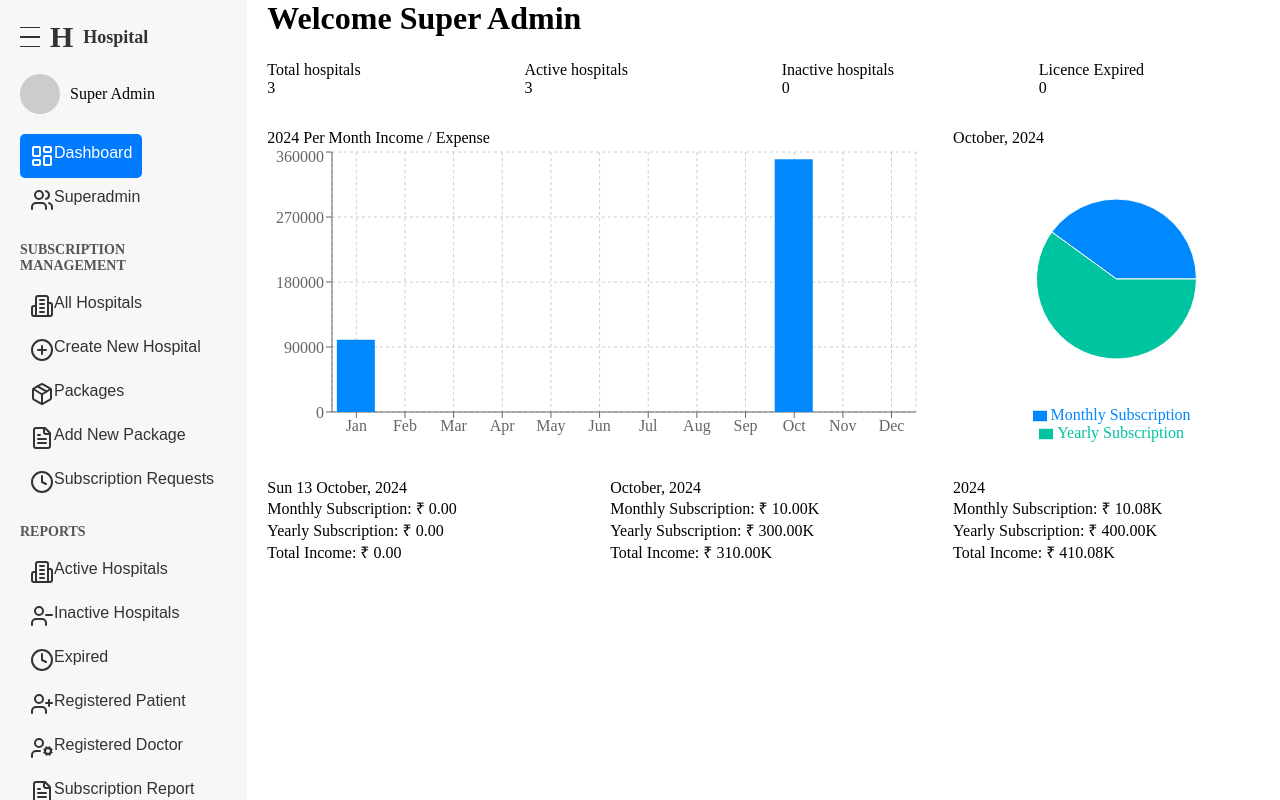
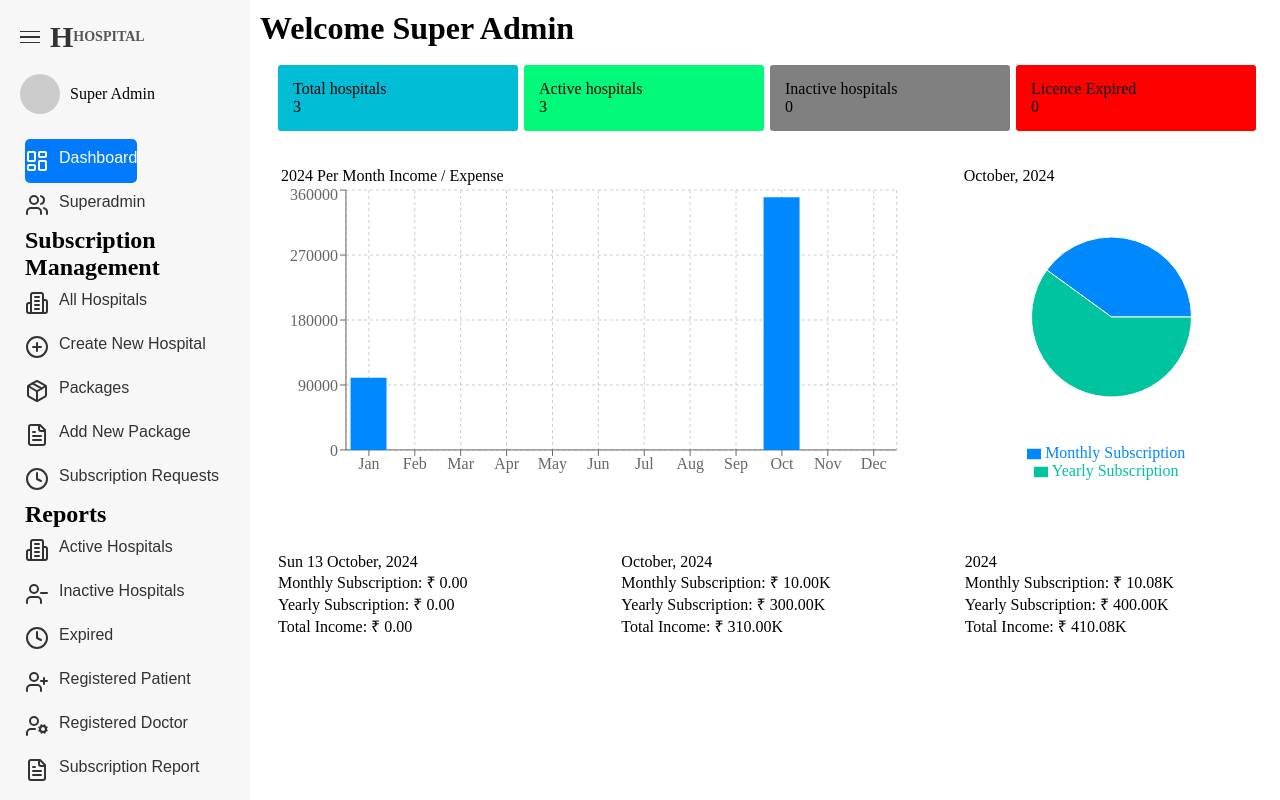
Before and after one commit to Manoj-kumar2305/Hospital_Management_System, a Next.js app: page /admin in a window 1280 px wide. Built offline with nearby package versions, Linux system fonts and the light colour scheme.

Commit message:
changes to styles by creating seperate css files

```diff
--- a/src/app/admin/Sidebar.js
+++ b/src/app/admin/Sidebar.js
@@ -2,6 +2,7 @@
 
 import React, { useState, useEffect } from 'react';
 import Link from 'next/link';
+import styles from './Sidebar.module.css';
 import { usePathname, useRouter } from 'next/navigation';
 import {
   LayoutDashboard,
@@ -92,145 +93,35 @@ export default function Sidebar({ initialMenuOpen = true }) {
 
   return (
     <>
-      <style jsx>{`
-        .sidebar {
-          width: ${isMenuOpen ? '250px' : '80px'};
-          background-color: #f7f7f7;
-          height: 100vh;
-          display: flex;
-          flex-direction: column;
-          padding: 20px;
-          transition: width 0.3s ease;
-        }
-
-        .sidebar-header {
-          display: flex;
-          align-items: center;
-          margin-bottom: 20px;
-        }
-
-        .sidebar-logo {
-          font-size: 30px;
-          font-weight: bold;
-          color: #333;
-          margin-right: 10px;
-        }
-
-        .sidebar-title {
-          font-size: 18px;
-          font-weight: bold;
-          color: #333;
-          display: ${isMenuOpen ? 'block' : 'none'};
-        }
-
-        .sidebar-user {
-          margin-bottom: 20px;
-          display: ${isMenuOpen ? 'block' : 'none'};
-        }
-
-        .sidebar-user-details {
-          display: flex;
-          align-items: center;
-        }
-
-        .sidebar-user-avatar {
-          width: 40px;
-          height: 40px;
-          background-color: #ccc;
-          border-radius: 50%;
-          margin-right: 10px;
-        }
-
-        .sidebar-nav {
-          display: flex;
-          flex-direction: column;
-          align-self: center;
-        }
-
-        .sidebar-nav-header {
-          font-size: 14px;
-          font-weight: bold;
-          text-transform: uppercase;
-          color: #555;
-          margin-top: 20px;
-          margin-bottom: 10px;
-          display: ${isMenuOpen ? 'block' : 'none'};
-        }
-
-        .sidebar-nav-item {
-          display: flex;
-          align-self: center;
-          padding: 10px;
-          border-radius: 5px;
-          font-size: 16px;
-          font-weight: normal;
-          color: #333;
-          background-color: transparent;
-          border: none;
-          cursor: pointer;
-          transition: background-color 0.3s ease;
-        }
-
-        .sidebar-nav-item:hover {
-          background-color: #e0e0e0;
-        }
-
-        .sidebar-nav-item-active {
-          background-color: #007bff;
-          color: white;
-        }
-
-        .sidebar-nav-icon {
-          margin-right: ${isMenuOpen ? '10px' : '0'};
-          width: 16px;
-          height: 16px;
-        }
-
-        .hamburger-menu {
-          display: ${isClient && window.innerWidth <= 768 ? 'none' : 'flex'};
-          flex-direction: column;
-          cursor: pointer;
-          margin-right: 10px;
-        }
-
-        .hamburger-menu-line {
-          width: 20px;
-          height: 1.5px;
-          background-color: #333;
-          margin: 4px 0;
-        }
-      `}</style>
-      <div className="sidebar">
-        <div className="sidebar-header">
-          <div className="hamburger-menu" onClick={toggleMenu}>
-            <div className="hamburger-menu-line"></div>
-            <div className="hamburger-menu-line"></div>
-            <div className="hamburger-menu-line"></div>
+      <div className={`${styles.sidebar} ${isMenuOpen ? styles.sidebarOpen : styles.sidebarClosed}`}>
+        <div className={styles.sidebarHeader}>
+          <div className={styles.hamburgerMenu} onClick={toggleMenu}>
+            <div className={styles.hamburgerMenuLine}></div>
+            <div className={styles.hamburgerMenuLine}></div>
+            <div className={styles.hamburgerMenuLine}></div>
           </div>
-          <div className="sidebar-logo">H</div>
-          <span className="sidebar-title">Hospital</span>
+          <div className={styles.sidebarLogo}>H</div>
+          <span className={styles.sidebarTitle}>Hospital</span>
         </div>
-        <div className="sidebar-user">
-          <div className="sidebar-user-details">
-            <div className="sidebar-user-avatar"></div>
+        <div className={styles.sidebarUser}>
+          <div className={styles.sidebarUserDetails}>
+            <div className={styles.sidebarUserAvatar}></div>
             <span>Super Admin</span>
           </div>
         </div>
-        <nav className="sidebar-nav">
+        <nav className={styles.sidebarNav}>
           {menuItems.map((item, index) =>
             item.isHeader ? (
-              <h2 key={index} className="sidebar-nav-header">
+              <h2 key={index} className={styles.sidebarNavHeader}>
                 {item.label}
               </h2>
             ) : (
               <Link key={index} href={item.href} passHref>
                 <button
-                  className={`sidebar-nav-item ${
-                    pathname === item.href
-                      ? 'sidebar-nav-item-active'
-                      : ''
+                  className={`${styles.sidebarNavItem} ${
+                    pathname === item.href ? styles.sidebarNavItemActive : ''
                   }`}>
-                  {item.icon && <item.icon className="sidebar-nav-icon" />}
+                  {item.icon && <item.icon className={styles.sidebarNavIcon} />}
                   {isMenuOpen && item.label}
                 </button>
               </Link>
--- /dev/null
+++ b/src/app/admin/Sidebar.module.css
@@ -0,0 +1,138 @@
+.sidebar {
+  background-color: #f7f7f7;
+  height: 100vh;
+  display: flex;
+  flex-direction: column;
+  padding: 20px;
+  transition: width 0.3s ease;
+}
+
+.sidebarHeader {
+  display: flex;
+  margin-bottom: 20px;
+}
+
+.hamburgerMenu {
+  flex-direction: column;
+  cursor: pointer;
+  margin-right: 10px;
+  align-self: center;
+}
+
+.hamburgerMenuLine {
+  width: 20px;
+  height: 1.5px;
+  background-color: #333;
+  margin: 4px 0;
+}
+
+.sidebarLogo {
+  font-size: 30px;
+  font-weight: bold;
+  color: #333;
+}
+
+.sidebarTitle {
+  font-size: 14px;
+  font-weight: bold;
+  text-transform: uppercase;
+  color: #555;
+  align-self: center;
+}
+
+.sidebarUser {
+  margin-bottom: 20px;
+}
+
+.sidebarNav {
+  display: flex;
+  flex-direction: column;
+  align-self: center;
+  margin: 5px;
+
+}
+
+.sidebarNavItem {
+  display: flex;
+  padding-top: 10px;
+  padding-bottom: 10px;
+  align-self: center;
+  border-radius: 5px;
+  font-size: 16px;
+  font-weight: normal;
+  color: #333;
+  background-color: transparent;
+  border: none;
+  cursor: pointer;
+  transition: background-color 0.3s ease;
+}
+
+.sidebarNavItem:hover {
+  background-color: #e0e0e0;
+}
+
+.sidebarNavItemActive {
+  background-color: #007bff;
+  color: white;
+}
+
+.sidebarNavIcon {
+  margin-right: 10px;
+}
+
+.sidebarUserDetails {
+  display: flex;
+  align-items: center;
+}
+
+.sidebarUserAvatar {
+  width: 40px;
+  height: 40px;
+  background-color: #ccc;
+  border-radius: 50%;
+  margin-right: 10px;
+}
+
+.sidebarClosed {
+  width: 60px;
+  .sidebarTitle {
+    display: none;
+  }
+  .sidebarNavItemText {
+    display: none;
+  }
+  .sidebarNavItem {
+    justify-content: center;
+  }
+  .sidebarNavIcon {
+    margin-right: 0;
+  }
+  .sidebarUser {
+    display: none;
+  }
+  .sidebarNavHeader {
+    display: none;
+  }
+  .sidebarNavItemActive {
+    background-color: #007bff;
+    color: white;
+  }
+  .sidebarUserAvatar {
+    margin-right: 0;
+  }
+  .sidebarLogo{
+    display: none;
+  }
+}
+
+.sidebarOpen {
+  width: 250px;
+}
+
+.sidebarNavItemText {
+  display: none;
+}
+
+.sidebarOpen .sidebarNavItemText {
+  display: inline;
+}
--- a/src/app/admin/layout.js
+++ b/src/app/admin/layout.js
@@ -1,6 +1,14 @@
 'use client';
 import React from 'react';
-
+import styles from './page.module.css'
+import Sidebar from './Sidebar';
 export default function AdminLayout({ children }) {
-  return <div>{children}</div>;
+  return (
+    <div className={styles.box}>
+      <div className={styles.box1}>
+        <Sidebar />
+      </div>
+      <div className={styles.box2}>{children}</div>
+    </div>
+  );
 }
--- a/src/app/admin/page.js
+++ b/src/app/admin/page.js
@@ -1,6 +1,8 @@
 'use client';
 
 import React, { useState, useEffect } from 'react';
+import Head from 'next/head';
+import styles from './page.module.css';
 import { Card, CardContent, CardHeader, CardTitle } from '@/components/ui/card';
 import {
   BarChart,
@@ -50,181 +52,66 @@ export default function Dashboard() {
   }, []);
 
   return (
-    <AdminLayout>
-      <style jsx>{`
-        h1 {
-          font-size: 2rem;
-          font-weight: bold;
-          margin-bottom: 1.5rem;
-        }
-
-        .card-grid {
-          display: grid;
-          grid-template-columns: 1fr;
-          gap: 1rem;
-          margin-bottom: 2rem;
-        }
-
-        @media (min-width: 768px) {
-          .card-grid {
-            grid-template-columns: repeat(2, 1fr);
-          }
-        }
-
-        @media (min-width: 1024px) {
-          .card-grid {
-            grid-template-columns: repeat(4, 1fr);
-          }
-        }
-
-        .card {
-          background-color: var(--card-bg-color, #fff);
-          color: white;
-          border-radius: 0.5rem;
-          padding: 1rem;
-        }
-
-        .card-header {
-          display: flex;
-          flex-direction: row;
-          align-items: center;
-          justify-content: space-between;
-          padding-bottom: 0.5rem;
-        }
-
-        .card-title {
-          font-size: 1rem;
-          font-weight: 500;
-        }
-
-        .card-content {
-          font-size: 2rem;
-          font-weight: bold;
-        }
-
-        .card.bg-cyan {
-          --card-bg-color: #00bcd4;
-        }
-
-        .card.bg-green {
-          --card-bg-color: #4caf50;
-        }
-
-        .card.bg-gray {
-          --card-bg-color: #9e9e9e;
-        }
-
-        .card.bg-red {
-          --card-bg-color: #f44336;
-        }
-
-        .chart-grid {
-          display: grid;
-          grid-template-columns: 1fr;
-          gap: 2rem;
-        }
-
-        @media (min-width: 1024px) {
-          .chart-grid {
-            grid-template-columns: 2fr 1fr;
-          }
-        }
-
-        .footer-grid {
-          display: grid;
-          grid-template-columns: 1fr;
-          gap: 1rem;
-          margin-top: 2rem;
-        }
-
-        @media (min-width: 768px) {
-          .footer-grid {
-            grid-template-columns: repeat(3, 1fr);
-          }
-        }
-
-        .chart-container {
-          width: 100%;
-          height: 300px;
-        }
-
-        .space-y-2 p {
-          margin: 0.5rem 0;
-        }
-
-        .box {
-          width: 100%;
-          display: flex;
-          flex-direction: row;
-        }
-
-        .box1 {
-          overflow-y: auto;
-          max-height: 100vh;
-        }
-
-        .box2 {
-          margin-left: 20px;
-          width: 80%;
-          overflow-y: auto;
-          max-height: 100vh;
-        }
-      `}</style>
-      <div className="box">
-        <div className="box1">
-          <Sidebar />
-        </div>
-        <div className="box2">
+    <div className={styles.box}>
+      <div className={styles.box2}>
         <h1>Welcome Super Admin</h1>
 
-          <div className="card-grid">
-            <Card className="card bg-cyan">
-              <CardHeader className="card-header">
-                <CardTitle className="card-title">Total hospitals</CardTitle>
+        <div className={styles.cardGrid}>
+          <Card className={styles.card + ' ' + styles.bgCyan}>
+            <CardHeader className={styles.cardHeader}>
+              <CardTitle className={styles.cardTitle}>
+                Total hospitals
+              </CardTitle>
             </CardHeader>
-              <CardContent className="card-content">
+            <CardContent className={styles.cardContent}>
               <div>3</div>
             </CardContent>
           </Card>
 
-            <Card className="card bg-green">
-              <CardHeader className="card-header">
-                <CardTitle className="card-title">Active hospitals</CardTitle>
+          <Card className={styles.card + ' ' + styles.bgGreen}>
+            <CardHeader className={styles.cardHeader}>
+              <CardTitle className={styles.cardTitle}>
+                Active hospitals
+              </CardTitle>
             </CardHeader>
-              <CardContent className="card-content">
+            <CardContent className={styles.cardContent}>
               <div>3</div>
             </CardContent>
           </Card>
 
-            <Card className="card bg-gray">
-              <CardHeader className="card-header">
-                <CardTitle className="card-title">Inactive hospitals</CardTitle>
+          <Card className={styles.card + ' ' + styles.bgGray}>
+            <CardHeader className={styles.cardHeader}>
+              <CardTitle className={styles.cardTitle}>
+                Inactive hospitals
+              </CardTitle>
             </CardHeader>
-              <CardContent className="card-content">
+            <CardContent className={styles.cardContent}>
               <div>0</div>
             </CardContent>
           </Card>
 
-            <Card className="card bg-red">
-              <CardHeader className="card-header">
-                <CardTitle className="card-title">Licence Expired</CardTitle>
+          <Card className={styles.card + ' ' + styles.bgRed}>
+            <CardHeader className={styles.cardHeader}>
+              <CardTitle className={styles.cardTitle}>
+                Licence Expired
+              </CardTitle>
             </CardHeader>
-              <CardContent className="card-content">
+            <CardContent className={styles.cardContent}>
               <div>0</div>
             </CardContent>
           </Card>
         </div>
 
-          <div className="chart-grid">
+        <div className={styles.chartGrid}>
           {isClient && (
             <>
-                <Card className="card">
-                  <CardHeader className="card-header">
-                    <CardTitle className="card-title">
+              <Card className={styles.card}>
+                <CardHeader className={styles.cardHeader}>
+                  <CardTitle className={styles.cardTitle}>
                     2024 Per Month Income / Expense
                   </CardTitle>
                 </CardHeader>
-                  <CardContent className="chart-container">
+                <CardContent className={styles.chartContainer}>
                   <ResponsiveContainer width="100%" height={300}>
                     <BarChart data={data}>
                       <CartesianGrid strokeDasharray="3 3" />
@@ -237,11 +124,13 @@ export default function Dashboard() {
                 </CardContent>
               </Card>
 
-                <Card className="card">
-                  <CardHeader className="card-header">
-                    <CardTitle className="card-title">October, 2024</CardTitle>
+              <Card className={styles.card}>
+                <CardHeader className={styles.cardHeader}>
+                  <CardTitle className={styles.cardTitle}>
+                    October, 2024
+                  </CardTitle>
                 </CardHeader>
-                  <CardContent className="chart-container">
+                <CardContent className={styles.chartContainer}>
                   <ResponsiveContainer width="100%" height={300}>
                     <PieChart>
                       <Pie
@@ -254,7 +143,7 @@ export default function Dashboard() {
                         dataKey="value">
                         {pieData.map((entry, index) => (
                           <Cell
-                              key={`cell-₹{index}`}
+                            key={`cell-${index}`}
                             fill={COLORS[index % COLORS.length]}
                           />
                         ))}
@@ -268,33 +157,25 @@ export default function Dashboard() {
           )}
         </div>
 
-          <div className="footer-grid">
+        <div className={styles.footerGrid}>
           {['Sun 13 October, 2024', 'October, 2024', '2024'].map(
             (period, index) => (
-                <Card key={index} className="card">
-                  <CardHeader className="card-header">
-                    <CardTitle className="card-title">{period}</CardTitle>
+              <Card key={index} className={styles.card}>
+                <CardHeader className={styles.cardHeader}>
+                  <CardTitle className={styles.cardTitle}>{period}</CardTitle>
                 </CardHeader>
-                  <CardContent className="space-y-2">
+                <CardContent className={styles.spaceY2}>
                   <p>
                     Monthly Subscription: ₹{' '}
                     {index === 0 ? '0.00' : index === 1 ? '10.00K' : '10.08K'}
                   </p>
                   <p>
                     Yearly Subscription: ₹{' '}
-                      {index === 0
-                        ? '0.00'
-                        : index === 1
-                        ? '300.00K'
-                        : '400.00K'}
+                    {index === 0 ? '0.00' : index === 1 ? '300.00K' : '400.00K'}
                   </p>
                   <p>
                     Total Income: ₹{' '}
-                      {index === 0
-                        ? '0.00'
-                        : index === 1
-                        ? '310.00K'
-                        : '410.08K'}
+                    {index === 0 ? '0.00' : index === 1 ? '310.00K' : '410.08K'}
                   </p>
                 </CardContent>
               </Card>
@@ -303,6 +184,5 @@ export default function Dashboard() {
         </div>
       </div>
     </div>
-    </AdminLayout>
   );
 }
--- /dev/null
+++ b/src/app/admin/page.module.css
@@ -0,0 +1,61 @@
+.box {
+  display: flex;
+  justify-items: baseline;
+}
+
+.box2 {
+  min-width: 80%;
+  margin: 5px;
+}
+
+.cardGrid {
+  display: flex;
+  justify-content: space-between;
+  padding: 10px;
+  margin: 5px;
+}
+
+.card {
+  width: 100%;
+  padding: 15px;
+  margin: 3px;
+  border-radius: 3px;
+}
+
+.bgGreen {
+  background-color: #01f878;
+}
+
+.bgGray {
+  background-color: grey;
+}
+
+.bgCyan {
+  background-color: #00bcd4;
+}
+
+.bgRed {
+  background-color: red;
+}
+
+.chartGrid {
+  display: grid;
+  grid-template-columns: 1fr;
+  gap: 2rem;
+  margin: 3px;
+
+  @media (min-width: 1024px) {
+    grid-template-columns: 2fr 1fr;
+  }
+}
+
+.footerGrid {
+  display: grid;
+  grid-template-columns: 1fr;
+  gap: 1rem;
+  margin-top: 2rem;
+
+  @media (min-width: 768px) {
+    grid-template-columns: repeat(3, 1fr);
+  }
+}
```
Lines whose indentation alone changed are shown as unchanged.
